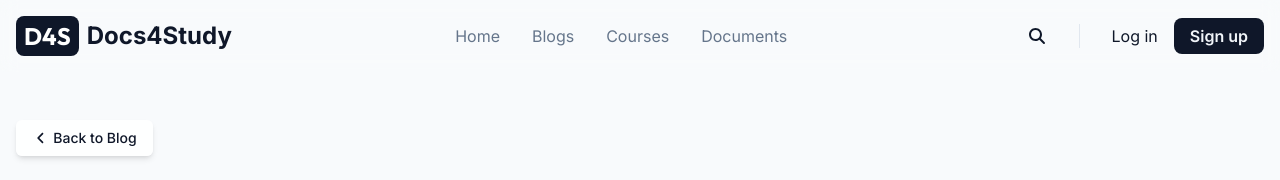
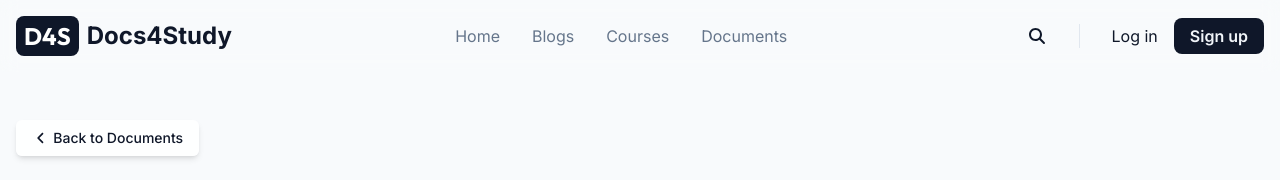
Before and after one commit to asotaku205/Docs4Study, a React (Vite) app in the folder client/: page /documents/detail in a window 1280 px wide. Shown: the top 180 px of the page. Built offline with nearby package versions, Linux system fonts and the light colour scheme; no server answers.

Commit message:
commit before merge

```diff
--- a/client/src/components/ui/BackButton.jsx
+++ b/client/src/components/ui/BackButton.jsx
@@ -3,11 +3,11 @@ import { FontAwesomeIcon } from "@fortawesome/react-fontawesome";
 import { Link } from "wouter";
 import React from "react";
 
-const BackButton = (link) => {
+const BackButton = ({link, text}) => {
   return (
     <Link href= {link}>
           <button className="mb-6 text-sm text-primary font-medium hover:underline bg-white/90 px-4 py-2 rounded-md shadow-md">
-            <FontAwesomeIcon icon={faAngleLeft} /> Back to Blog
+            <FontAwesomeIcon icon={faAngleLeft} /> Back to {text}
           </button>
     </Link>
   );
--- a/client/src/pages/BlogDetail.jsx
+++ b/client/src/pages/BlogDetail.jsx
@@ -12,7 +12,7 @@ import {
 
 } from "@fortawesome/free-solid-svg-icons";
 import { FontAwesomeIcon } from "@fortawesome/react-fontawesome";
-import BlogCard from "../components/users/blogCard";
+import BlogCard from "../components/users/Blogs/blogCard";
 import CommentCard from "../components/users/commentCard";
 import BackgroundPhoto from "../components/users/BackgroundPhoto";
 import BackButton from "../components/ui/BackButton";
--- a/client/src/pages/CoursesDetail.jsx
+++ b/client/src/pages/CoursesDetail.jsx
@@ -8,8 +8,8 @@ import { faUsers, faUserPen } from "@fortawesome/free-solid-svg-icons";
 import { faClock } from "@fortawesome/free-solid-svg-icons";
 
 import { faCircleCheck } from "@fortawesome/free-solid-svg-icons";
-import LockPart from "../components/users/LockPart";
-import CompletedPart from "../components/users/CompletedPart";
+import LockPart from "../components/users/Courses/LockPart";
+import CompletedPart from "../components/users/Courses/CompletedPart";
 import CommentCard from "../components/users/commentCard";
 import AboutAuthor from "../components/users/AboutAuthor";
 
--- a/client/src/pages/DocumentDetail.jsx
+++ b/client/src/pages/DocumentDetail.jsx
@@ -2,7 +2,13 @@ import Layout from "../components/Layout";
 import { FontAwesomeIcon } from "@fortawesome/react-fontawesome";
 import CommentCard from "../components/users/commentCard";
 import BackButton from "../components/ui/BackButton";
-import { faCalendar, faComment, faShareFromSquare, faStar, faThumbsUp } from "@fortawesome/free-solid-svg-icons";
+import {
+  faCalendar,
+  faComment,
+  faShareFromSquare,
+  faStar,
+  faThumbsUp,
+} from "@fortawesome/free-solid-svg-icons";
 import { faDownload } from "@fortawesome/free-solid-svg-icons";
 import { faFileLines } from "@fortawesome/free-solid-svg-icons";
 import { faEye } from "@fortawesome/free-regular-svg-icons";
@@ -12,7 +18,7 @@ const DocumentDetail = () => {
   return (
     <Layout>
       <div class="container mx-auto px-4 py-12">
-        <BackButton link="/documents" />
+        <BackButton link="/documents" text="Documents" />
         <div class="grid lg:grid-cols-3 gap-8">
           <div class="lg:col-span-2 space-y-8">
             <div class="bg-card rounded-2xl p-8 shadow-lg">
@@ -59,8 +65,7 @@ const DocumentDetail = () => {
                 </p>
                 <p class="text-muted-foreground mb-6">PDF Preview Loading...</p>
                 <button class="inline-flex items-center justify-center whitespace-nowrap rounded-md text-sm font-medium transition-colors bg-primary text-primary-foreground border border-primary-border min-h-9 px-4 py-2 gap-2">
-                  <FontAwesomeIcon icon={faDownload}  /> Open Full
-                  Document
+                  <FontAwesomeIcon icon={faDownload} /> Open Full Document
                 </button>
               </div>
             </div>
@@ -96,13 +101,11 @@ const DocumentDetail = () => {
                   42 Helpful
                 </button>
                 <button class="inline-flex items-center justify-center whitespace-nowrap rounded-md text-sm font-medium transition-colors focus-visible:outline-none focus-visible:ring-1 focus-visible:ring-ring disabled:pointer-events-none disabled:opacity-50 [&amp;_svg]:pointer-events-none [&amp;_svg]:size-4 [&amp;_svg]:shrink-0 hover-elevate active-elevate-2 border border-transparent min-h-9 px-4 py-2 gap-2">
-                  <FontAwesomeIcon icon={faComment} />{" "}
-                  14 Comments
+                  <FontAwesomeIcon icon={faComment} /> 14 Comments
                 </button>
               </div>
               <button class="inline-flex items-center justify-center whitespace-nowrap rounded-md text-sm font-medium transition-colors focus-visible:outline-none focus-visible:ring-1 focus-visible:ring-ring disabled:pointer-events-none disabled:opacity-50 [&amp;_svg]:pointer-events-none [&amp;_svg]:size-4 [&amp;_svg]:shrink-0 hover-elevate active-elevate-2 border border-transparent min-h-9 px-4 py-2 gap-2">
-                <FontAwesomeIcon icon={faShareFromSquare} />{" "}
-                Share
+                <FontAwesomeIcon icon={faShareFromSquare} /> Share
               </button>
             </div>
             <AboutAuthor />
@@ -116,12 +119,10 @@ const DocumentDetail = () => {
               </div>
               <div class="p-6 pt-0 space-y-4">
                 <button class="inline-flex items-center justify-center whitespace-nowrap rounded-md transition-colors focus-visible:outline-none focus-visible:ring-1 focus-visible:ring-ring disabled:pointer-events-none disabled:opacity-50 [&amp;_svg]:pointer-events-none [&amp;_svg]:size-4 [&amp;_svg]:shrink-0 hover-elevate active-elevate-2 bg-primary text-primary-foreground border border-primary-border min-h-9 px-4 py-2 w-full h-12 gap-2 font-semibold text-base">
-                  <FontAwesomeIcon icon={faDownload}  />{" "}
-                  Download Now
+                  <FontAwesomeIcon icon={faDownload} /> Download Now
                 </button>
                 <button class="inline-flex items-center justify-center whitespace-nowrap rounded-md text-sm font-medium transition-colors focus-visible:outline-none focus-visible:ring-1 focus-visible:ring-ring disabled:pointer-events-none disabled:opacity-50 [&amp;_svg]:pointer-events-none [&amp;_svg]:size-4 [&amp;_svg]:shrink-0 hover-elevate active-elevate-2 border [border-color:var(--button-outline)] shadow-xs active:shadow-none min-h-9 px-4 py-2 w-full h-12 gap-2">
-                  <FontAwesomeIcon icon={faShareFromSquare} />{" "}
-                  Share Document
+                  <FontAwesomeIcon icon={faShareFromSquare} /> Share Document
                 </button>
                 <div class="mt-6 pt-6 border-t border-border space-y-3 text-sm">
                   <div>
```
